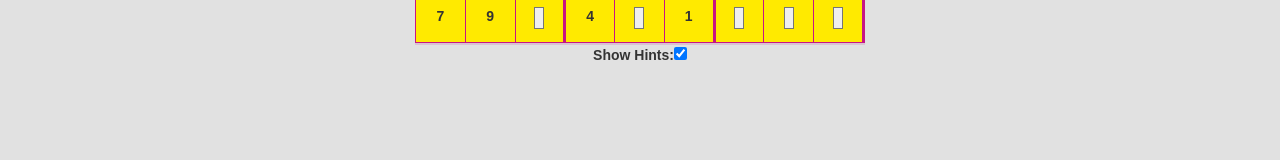
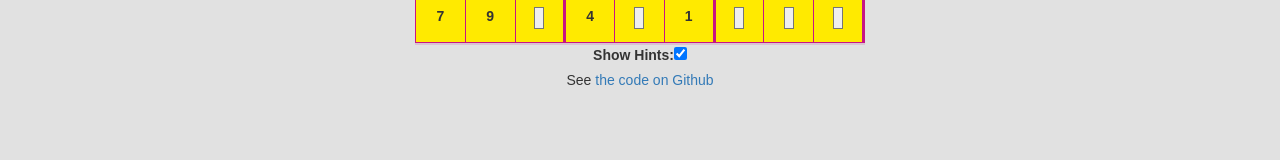
Before and after one commit to oehm-smith/sudokureact, a React (Create React App) app: page / in a window 1280 px wide. Shown: the part 557-717 px from the top of the page. Built offline with nearby package versions, Linux system fonts and the light colour scheme; the HTML template or start-up script is replaced by a standard one.

Commit message:
Added footer info including link to Github project.

```diff
--- a/src/Footer.tsx
+++ b/src/Footer.tsx
@@ -18,6 +18,7 @@ export default class Footer extends React.Component<OptionsProp, {}> {
     render(): JSX.Element {
         return (
             <div>
+                <div>
                     <label>Show Hints:
                         <input
                             name="showHints"
@@ -27,6 +28,10 @@ export default class Footer extends React.Component<OptionsProp, {}> {
                         />
                     </label>
                 </div>
+                <div>
+                    <Information/>
+                </div>
+            </div>
         );
     }
 
@@ -34,3 +39,15 @@ export default class Footer extends React.Component<OptionsProp, {}> {
         this.props.onChange(event);
     }
 }
+
+class Information extends React.Component<{}, {}> {
+    constructor(props: OptionsProp) {
+        super(props);
+    }
+
+    render(): JSX.Element {
+        return (
+            <p>See <a href="https://github.com/oehm-smith/sudokureact">the code on Github</a></p>
+        );
+    }
+}
```
Lines whose indentation alone changed are shown as unchanged.
